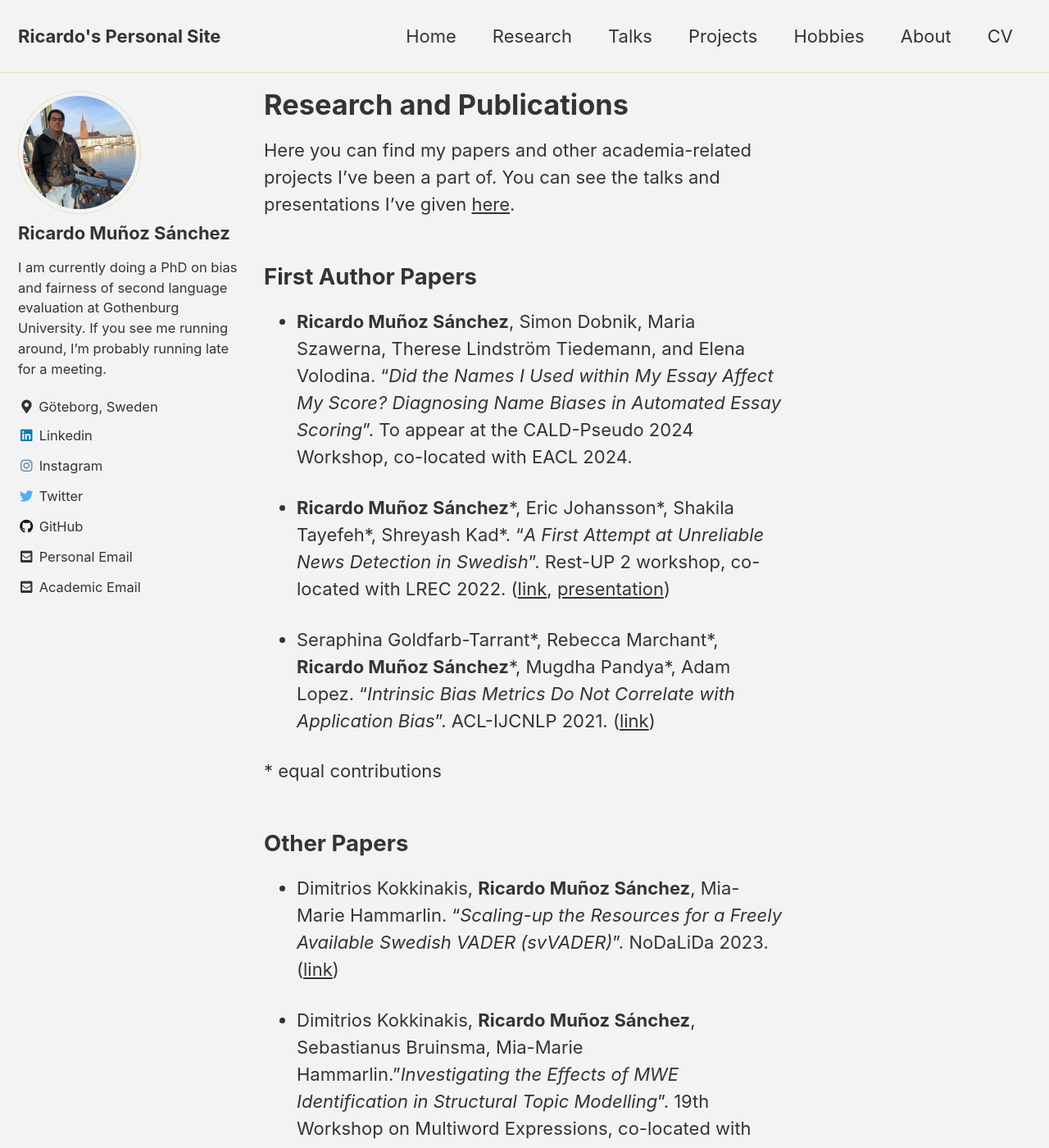
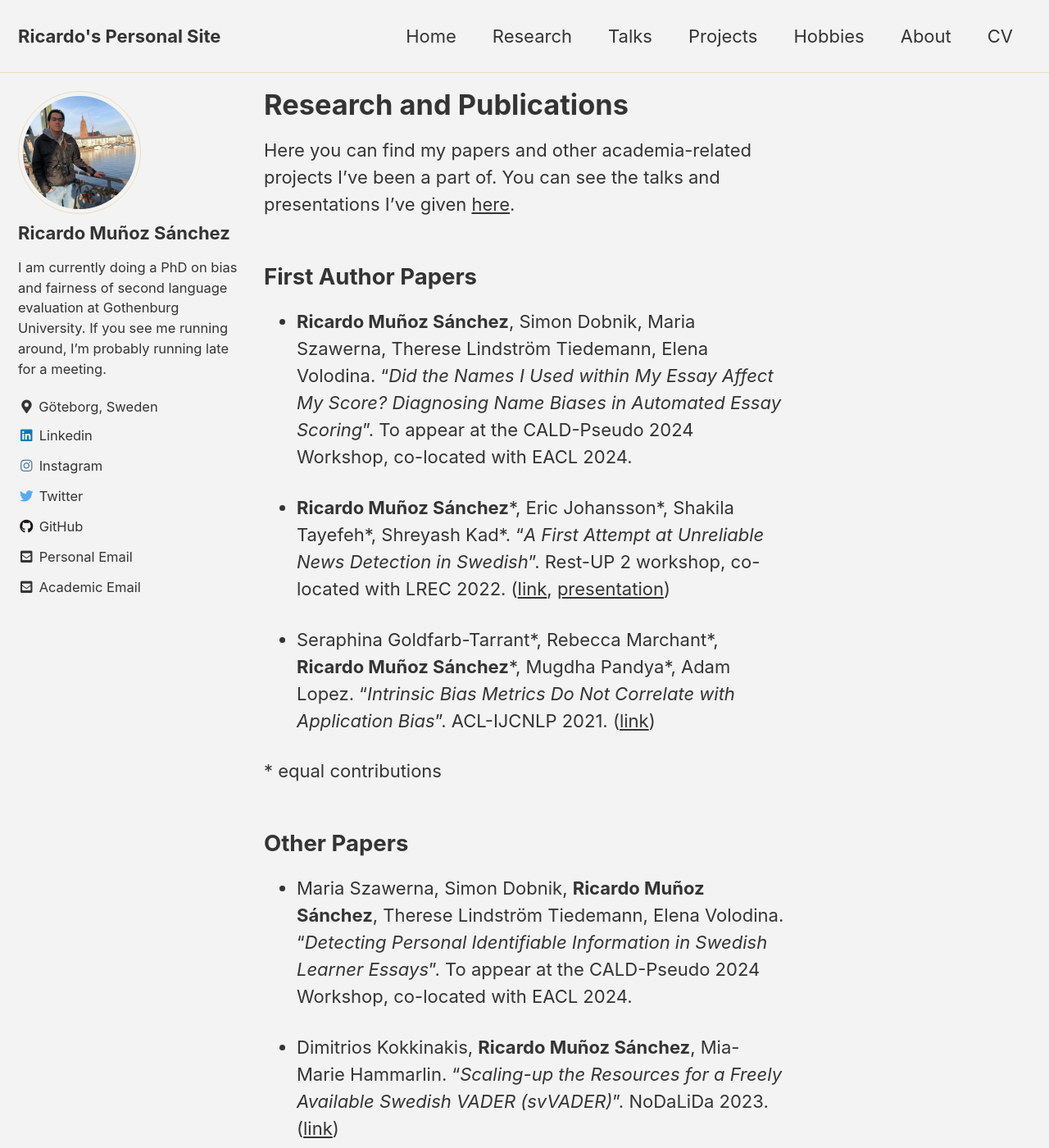
Before and after one commit to rimusa/rimusa.github.io, a Jekyll site: the page built from docs/_pages/research.md, in a window 1280 px wide and 1400 px high. Shown: the whole window at 82% size. Built offline with Jekyll 4.4.1, drawn with Linux system fonts in a browser that asks for light colours; cached includes are drawn as plain includes.

Commit message:
Added Maria's CALD paper

```diff
--- a/docs/_pages/research.md
+++ b/docs/_pages/research.md
@@ -11,7 +11,7 @@ You can see the talks and presentations I've given [here](../talks).
 
 ## First Author Papers
 
-- **Ricardo Muñoz Sánchez**, Simon Dobnik, Maria Szawerna, Therese Lindström Tiedemann, and Elena Volodina. "_Did the Names I Used within My Essay Affect My Score? Diagnosing Name Biases in Automated Essay Scoring_". To appear at the CALD-Pseudo 2024 Workshop, co-located with EACL 2024.
+- **Ricardo Muñoz Sánchez**, Simon Dobnik, Maria Szawerna, Therese Lindström Tiedemann, Elena Volodina. "_Did the Names I Used within My Essay Affect My Score? Diagnosing Name Biases in Automated Essay Scoring_". To appear at the CALD-Pseudo 2024 Workshop, co-located with EACL 2024.
 
 - **Ricardo Muñoz Sánchez**\*, Eric Johansson\*, Shakila Tayefeh\*, Shreyash Kad\*. "_A First Attempt at Unreliable News Detection in Swedish_". Rest-UP 2 workshop, co-located with LREC 2022. ([link](https://aclanthology.org/2022.restup-1.1/), [presentation](../documents/presentations/A%20first%20attempt%20at%20unreliable%20news%20detection%20in%20Swedish.pdf))
 
@@ -24,6 +24,8 @@ You can see the talks and presentations I've given [here](../talks).
 
 
 ## Other Papers
+
+- Maria Szawerna, Simon Dobnik, **Ricardo Muñoz Sánchez**, Therese Lindström Tiedemann, Elena Volodina. "_Detecting Personal Identifiable Information in Swedish Learner Essays_". To appear at the CALD-Pseudo 2024 Workshop, co-located with EACL 2024.
 
 - Dimitrios Kokkinakis, **Ricardo Muñoz Sánchez**, Mia-Marie Hammarlin. "_Scaling-up the Resources for a Freely Available Swedish VADER (svVADER)_". NoDaLiDa 2023. ([link](https://openreview.net/forum?id=DlcsrF8w1w))
 
```
